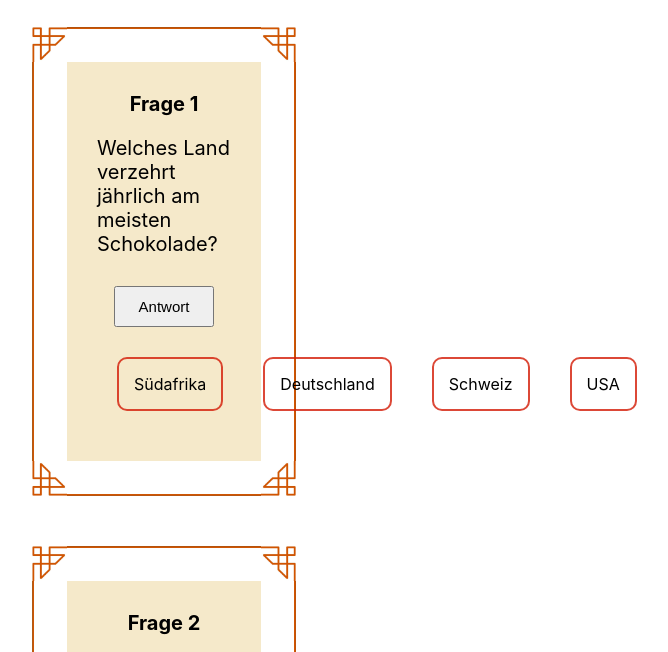
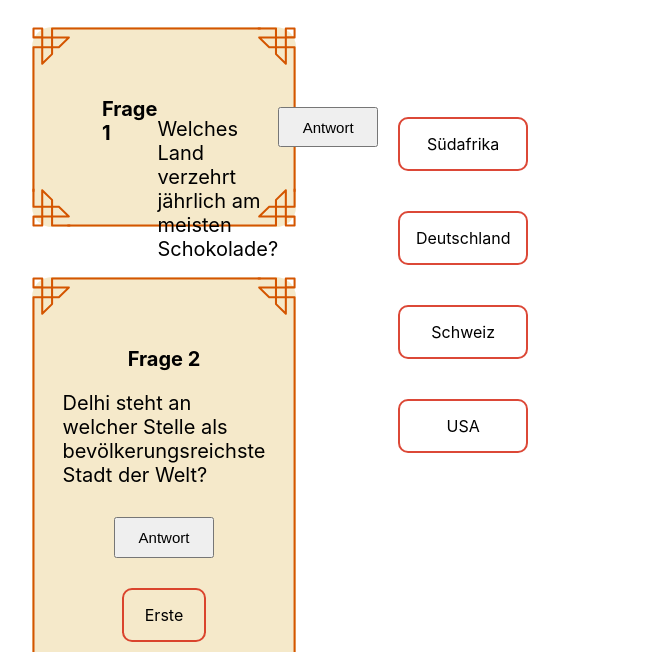
Before and after one commit to LinhSt1908/Quiz-App, a website: page index.html in a window 1280 px wide. Shown: the part 130-782 px from the top of the page, without its empty margins (476-1144 px from the left). Drawn offline with Linux system fonts and the light colour scheme.

Commit message:
add border img

```diff
--- a/index.html
+++ b/index.html
@@ -15,8 +15,8 @@
       <h4 class="Card__title">QUIZ APP</h4>
     </article>
     <br />
-
     <div class="Box1">
+      <div class="icon">
         <div class="Card__question"><strong>Frage 1</strong></div>
         <p class="Card__content">
           Welches Land verzehrt jährlich am meisten Schokolade?
@@ -27,6 +27,7 @@
           <div class="boxSmall">Deutschland</div>
           <div class="boxSmall">Schweiz</div>
           <div class="boxSmall">USA</div>
+        </div>
       </div>
     </div>
     <br />
--- a/style/components/Cards.css
+++ b/style/components/Cards.css
@@ -44,6 +44,7 @@
 .Card__choice {
   display: flex;
   justify-content: space-around;
+  flex-wrap: wrap;
 }
 
 .Box1 {
@@ -53,8 +54,8 @@
   margin-left: 500px;
   margin-right: 500px;
   margin-bottom: 10px;
-  border: 35px solid rgba(212, 31, 11, 0.817);
-  border-image: url(asia-border.jpg) 35% round;
+  border: 40px solid;
+  border-image: url(asia\ border.svg) 35% round;
   border-color: rgba(208, 154, 17, 0.221);
 }
 
@@ -79,3 +80,9 @@
   margin: 10px;
   padding: 20px;
 }
+
+.icon {
+  display: flex;
+  height: 60px;
+  justify-content: flex-start;
+}
```
Also changed, not shown: style/components/Card.stories.js (+15 -32 lines), style/components/asia border.svg (added), style/components/asia-border.jpg (deleted). Lines whose indentation alone changed are shown as unchanged.
